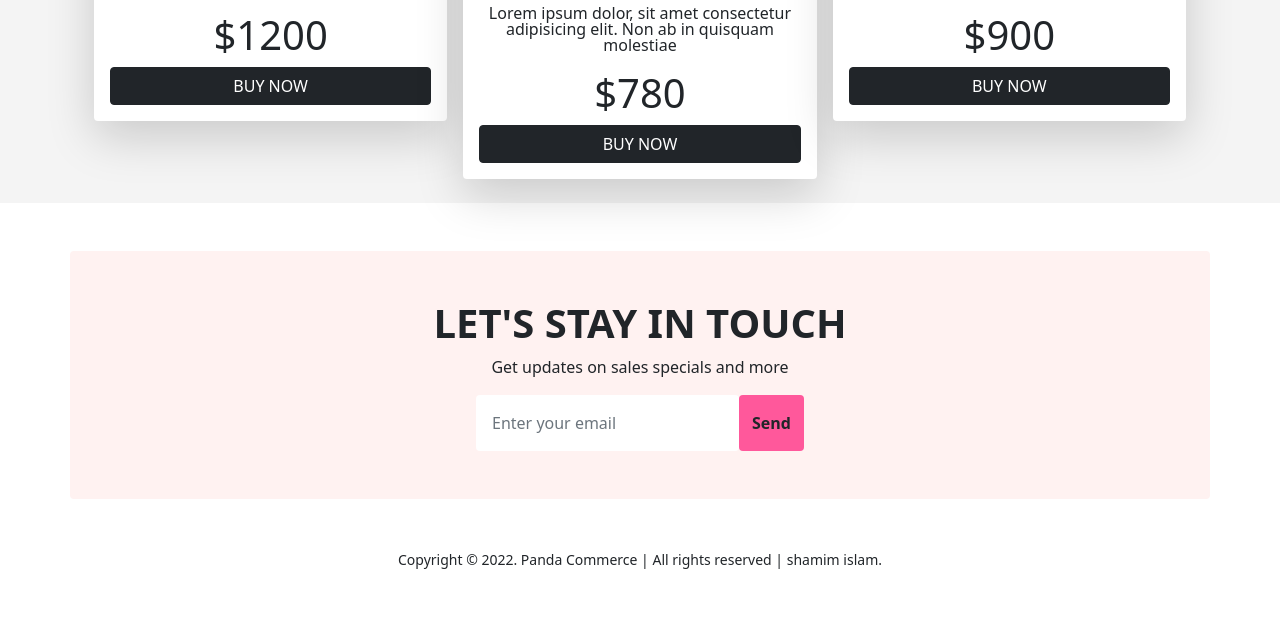
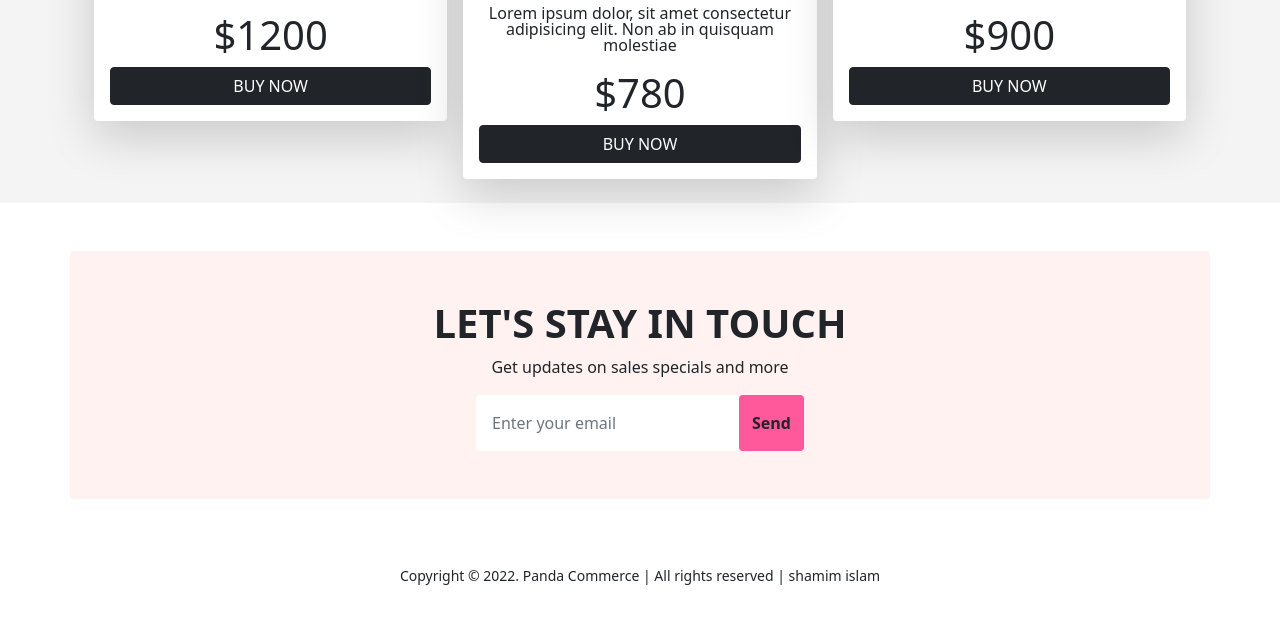
Before and after one commit to CodeWithShamim/panda-commerce, a plain HTML site: page index.html in a window 1280 px wide. Shown: the part 2019-2638 px from the top of the page. Before the commit the page ends 2606 px from the top, so only its background shows below. Drawn offline with Linux system fonts and the light colour scheme.

Commit message:
Footer added

```diff
--- a/index.html
+++ b/index.html
@@ -392,10 +392,10 @@
       <!-- Footer  -->
       <footer>
         <div class="d-flex justify-content-center">
-          <p>
+          <p class="text-center p-3">
             <small
               >Copyright &copy; 2022. Panda Commerce | All rights reserved |
-              shamim islam.</small
+              shamim islam</small
             >
           </p>
         </div>
```
